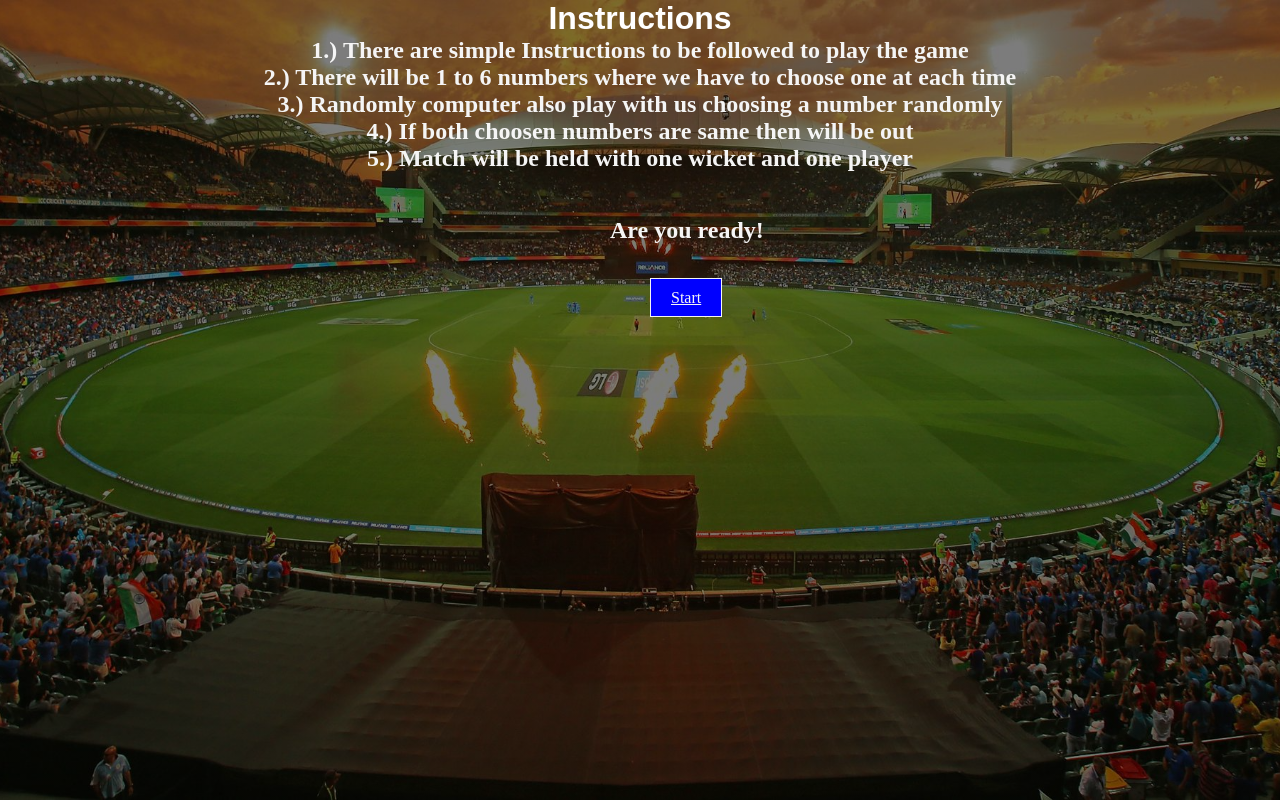
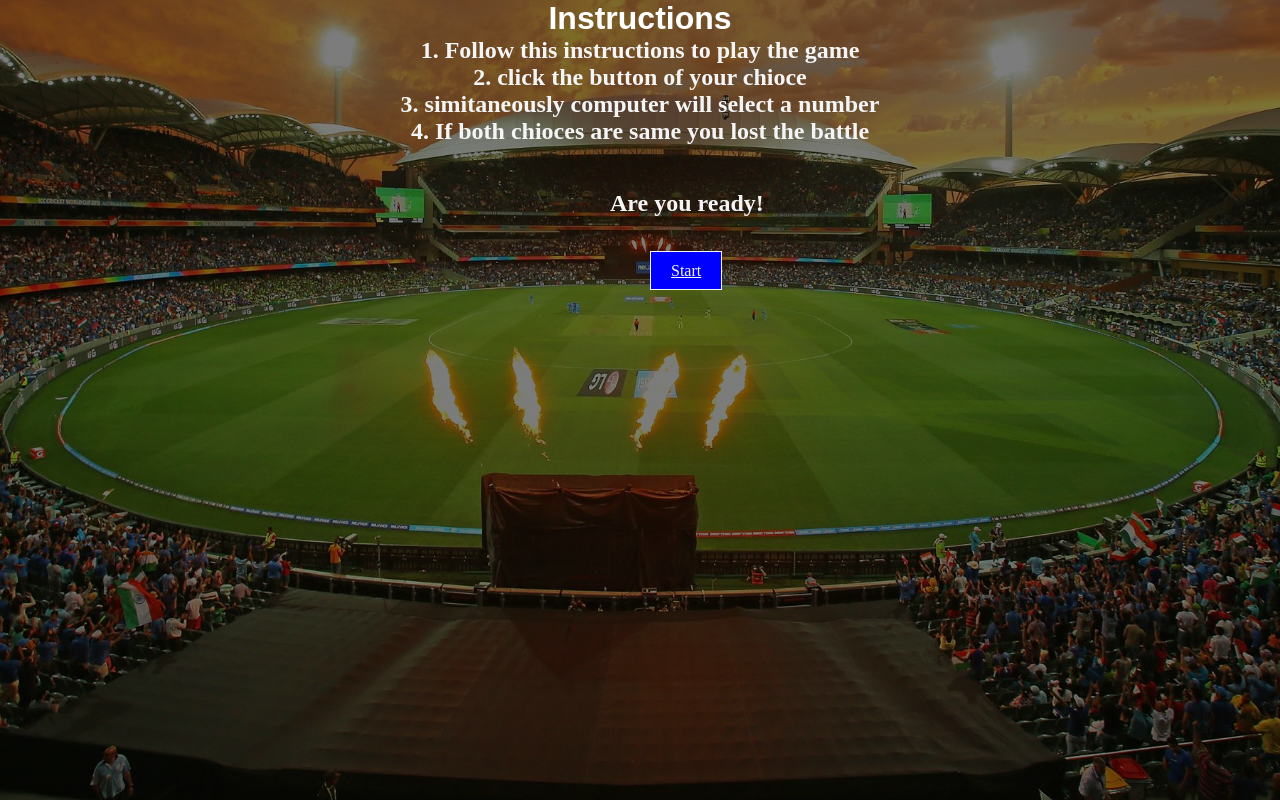
Before and after one commit to pavan-kalyan-12/game-test, a plain HTML site: page index.html in a window 1280 px wide. Drawn offline with Linux system fonts and the light colour scheme.

Commit message:
Update index.html

```diff
--- a/index.html
+++ b/index.html
@@ -13,12 +13,12 @@
         <h1 class="inst"> Instructions </h1>
         <ul class="inst1">
             <li>
-                <h2>1.) There are simple Instructions to be followed to play the game</h2>
+                <h2>1. Follow this instructions to play the game </h2>
             </li>
-            <li><h2>2.) There will be 1 to 6 numbers where we have to choose one at each time</h2></li>
-            <li><h2>3.) Randomly computer also play with us choosing a number randomly</h2></li>
-            <li><h2>4.) If both choosen numbers are same then will be out </h2></li>
-            <li><h2>5.) Match will be held with one wicket and one player</h2></li>
+            <li><h2>2. click the button of your chioce </h2></li>
+            <li><h2>3. simitaneously computer will select a number </h2></li>
+            <li><h2>4. If both chioces are same you  lost the battle </h2></li>
+
         </ul>
         <h2 class="ready">Are you ready!</h2>
         <div class="button">
```
